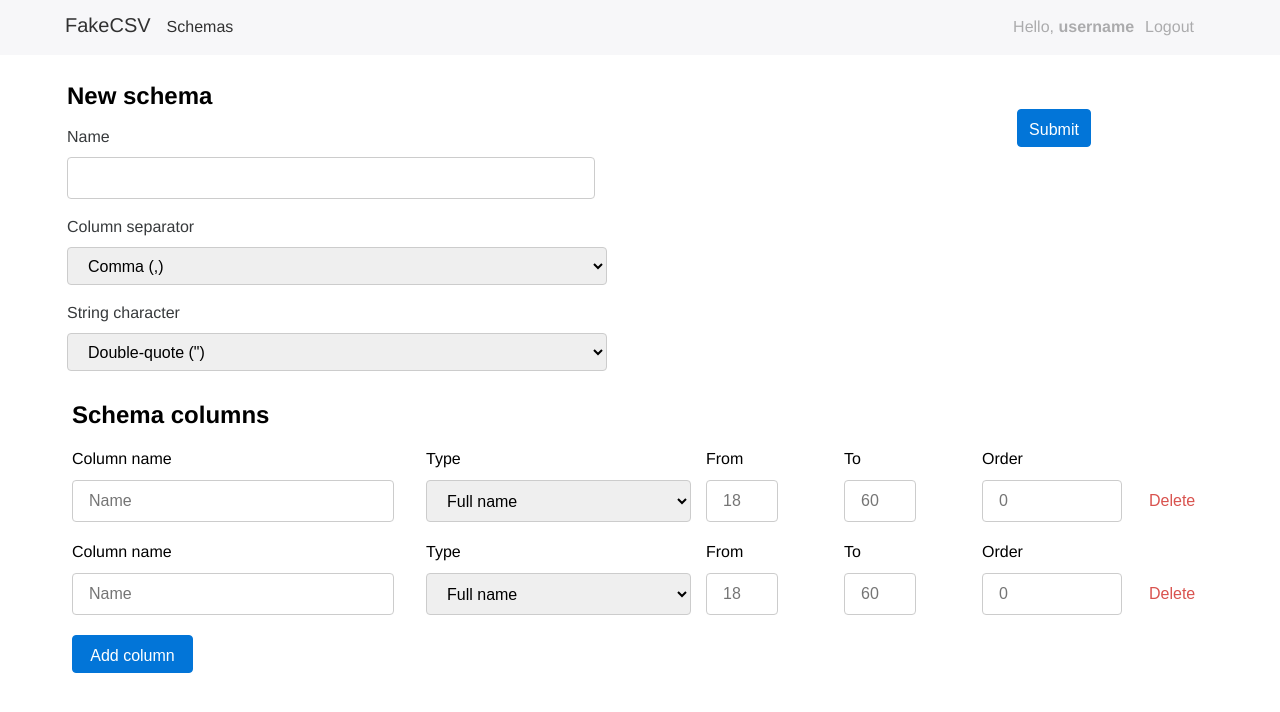
After one commit to ArtAndAn/csv_fake_data_gen, a Django app: page /new-schema in a window 1280 px wide. The commit adds this page. Shown: the top 712 px of the page. Run offline with Django 3.2, Linux system fonts and the light colour scheme.

Commit message:
data_sets.html/new_schema - added html/css

```diff
--- /dev/null
+++ b/schemas/templates/schemas/new_schema.html
@@ -0,0 +1,83 @@
+{% extends 'base.html' %}
+
+{% block title %}Data schemas{% endblock %}
+
+{% block body %}
+<div class="page-content">
+    <h2 class="page-title">New schema</h2>
+    <form class="new-schema-form">
+        {% csrf_token %}
+        <button class="new-schema-btn submit-btn">Submit</button>
+        <div class="new-schema-config">
+            <label for="new-schema-name">Name</label>
+            <input type="text" name="name" id="new-schema-name" required>
+            <label for="new-schema-sep">Column separator</label>
+            <select name="separator" id="new-schema-sep">
+                <option>Comma (,)</option>
+            </select>
+            <label for="new-schema-char">String character</label>
+            <select name="character" id="new-schema-char">
+                <option>Double-quote (")</option>
+            </select>
+        </div>
+        <div class="new-schema-columns">
+            <h2>Schema columns</h2>
+            <div class="new-schema-row">
+                <div class="field column-name">
+                    <label for="column-name">Column name</label>
+                    <input type="text" name="column-name" id="column-name" placeholder="Name" required>
+                </div>
+                <div class="field column-type">
+                    <label for="column-type">Type</label>
+                    <select name="column-type" id="column-type">
+                        <option>Full name</option>
+                    </select>
+                </div>
+                <div class="range">
+                    <div class="field  column-range">
+                        <label for="column-range-from">From</label>
+                        <input type="number" name="column-range-from" id="column-range-from" placeholder="18" required>
+                    </div>
+                    <div class="field column-range">
+                        <label for="column-range-to">To</label>
+                        <input type="number" name="column-range-to" id="column-range-to" placeholder="60" required>
+                    </div>
+                </div>
+                <div class="field column-order">
+                    <label for="column-order">Order</label>
+                    <input type="number" name="column-order" id="column-order" placeholder="0" required>
+                </div>
+                <button class="new-schema-delete">Delete</button>
+            </div>
+            <div class="new-schema-row">
+                <div class="field column-name">
+                    <label for="column-name">Column name</label>
+                    <input type="text" name="column-name" id="column-name" placeholder="Name" required>
+                </div>
+                <div class="field column-type">
+                    <label for="column-type">Type</label>
+                    <select name="column-type" id="column-type">
+                        <option>Full name</option>
+                    </select>
+                </div>
+                <div class="range">
+                    <div class="field  column-range">
+                        <label for="column-range-from">From</label>
+                        <input type="number" name="column-range-from" id="column-range-from" placeholder="18" required>
+                    </div>
+                    <div class="field column-range">
+                        <label for="column-range-to">To</label>
+                        <input type="number" name="column-range-to" id="column-range-to" placeholder="60" required>
+                    </div>
+                </div>
+                <div class="field column-order">
+                    <label for="column-order">Order</label>
+                    <input type="number" name="column-order" id="column-order" placeholder="0" required>
+                </div>
+                <button class="new-schema-delete">Delete</button>
+            </div>
+            <button class="new-schema-btn add-column-btn">Add column</button>
+        </div>
+    </form>
+</div>
+{% endblock %}
--- a/schemas/templates/schemas/schemas.html
+++ b/schemas/templates/schemas/schemas.html
@@ -5,7 +5,7 @@
 {% block body %}
 <div class="page-content">
     <h2 class="page-title">Data schemas</h2>
-    <a class="new-schema" href="/new_schema">New schema</a>
+    <a class="new-schema-link" href="/new_schema">New schema</a>
     <table class="schemas-table">
         <thead>
         <tr>
--- a/schemas/urls.py
+++ b/schemas/urls.py
@@ -2,5 +2,7 @@ from . import views
 from django.urls import path
 
 urlpatterns = [
-    path('schemas', views.data_schemas, name='schemas')
+    path('schemas', views.data_schemas, name='schemas'),
+    path('new-schema', views.new_schema, name='new_schema'),
+    path('data-sets', views.data_sets, name='data_sets'),
 ]
--- a/schemas/views.py
+++ b/schemas/views.py
@@ -3,3 +3,11 @@ from django.shortcuts import render
 
 def data_schemas(request):
     return render(request, 'schemas/schemas.html')
+
+
+def new_schema(request):
+    return render(request, 'schemas/new_schema.html')
+
+
+def data_sets(request):
+    return render(request, 'schemas/data_sets.html')
--- a/static/styles.css
+++ b/static/styles.css
@@ -90,13 +90,19 @@ header {
 }
 
 .page-title {
-    margin: 28px 1000px 0 0;
+    margin: 28px auto 0 0;
     font-size: 24px;
     line-height: 26px;
 }
 
-.new-schema {
-    margin: 31px auto 0 0;
+.data-sets-title {
+    margin: 28px 500px 0 0;
+    font-size: 24px;
+    line-height: 26px;
+}
+
+.new-schema-link {
+    margin: 31px 378px 0 0;
     background: #5CB85C;
     border: 1px solid #5CB85C;
     border-radius: 4px;
@@ -108,12 +114,33 @@ header {
     text-align: center;
 }
 
+.new-schema-btn {
+    background: #0275D8;
+    border: 1px solid #0275D8;
+    border-radius: 4px;
+    height: 38px;
+    font-size: 16px;
+    line-height: 38px;
+    color: #FFFFFF;
+    text-align: center;
+}
+
+.submit-btn {
+    position: absolute;
+    margin-left: 950px;
+    width: 74px;
+}
+
+.add-column-btn {
+    margin-top: 20px;
+    width: 121px;
+}
+
 .schemas-table {
     margin-top: 15px;
     border-collapse: collapse;
     text-align: left;
     font-size: 16px;
-    line-height: 50px;
 }
 
 .schemas-table td, th {
@@ -138,3 +165,116 @@ header {
     color: #D9534F;
     margin-left: 23px;
 }
+
+.new-schema-config {
+    display: flex;
+    flex-direction: column;
+    width: 540px;
+    color: #373A3C;
+}
+
+input, select {
+    border: 1px solid #CCCCCC;
+    border-radius: 4px;
+    font-size: 16px;
+    line-height: 38px;
+    padding-left: 16px;
+    height: 38px;
+}
+
+.new-schema-config label {
+    font-size: 16px;
+    line-height: 24px;
+    margin: 16px 0 8px 0;
+}
+
+.new-schema-columns {
+    margin-left: 5px;
+    display: flex;
+    flex-direction: column;
+}
+
+.new-schema-row {
+    display: flex;
+    flex-direction: row;
+}
+
+.new-schema-columns h2 {
+    margin: 30px 0 0;
+}
+
+.new-schema-row .field {
+    display: flex;
+    flex-direction: column;
+}
+
+.new-schema-row .range {
+    display: flex;
+    flex-direction: row;
+}
+
+.new-schema-row select {
+    height: 42px;
+}
+
+.new-schema-row label {
+    margin: 21px 0 12px 0;
+}
+
+.column-name {
+    width: 334px;
+    margin-right: 20px;
+}
+
+.column-type {
+    width: 265px;
+    margin-right: 15px;
+}
+
+.column-range {
+    width: 84px;
+    margin-right: 54px;
+
+}
+
+.column-order {
+    width: 152px;
+    margin-right: 9px;
+}
+
+.new-schema-delete {
+    margin-top: 50px;
+    color: #D9534F;
+    font-size: 16px;
+    line-height: 21px;
+    background: inherit;
+    border: 0;
+}
+
+.data-sets-generate {
+    margin-top: 31px;
+}
+
+.data-sets-generate label, input {
+    margin-right: 12px;
+}
+
+.status {
+    height: 22px;
+    border-radius: 4px;
+    color: #FFFFFF;
+    font-size: 12px;
+    line-height: 22px;
+    text-align: center;
+}
+
+.status-ready {
+    width: 49px;
+    background: #5CB85C;
+
+}
+
+.status-processing {
+    width: 75px;
+    background: #999999;
+}
```
Also changed, not shown: schemas/templates/schemas/data_sets.html (added, +41 -0 lines).
